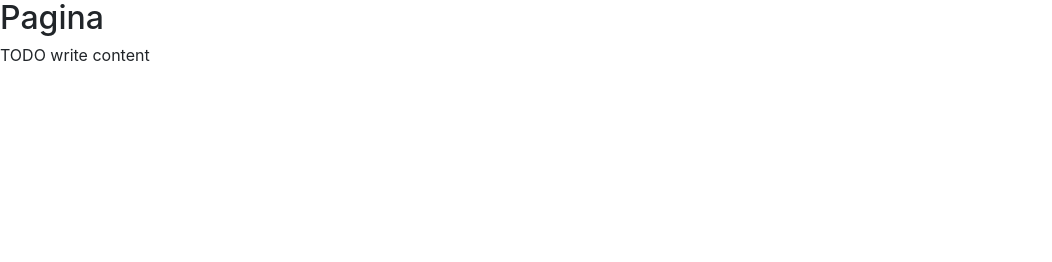
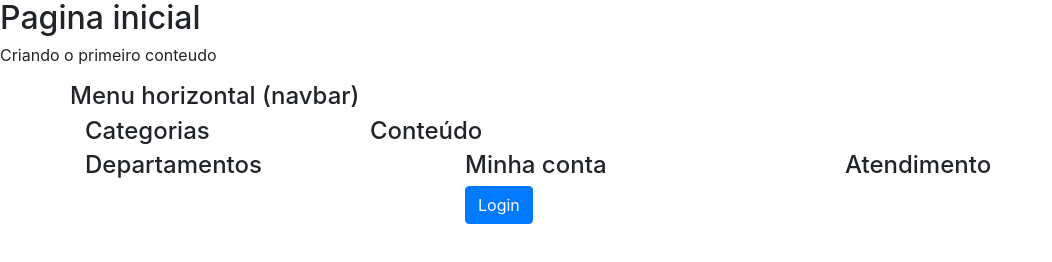
Before and after one commit to MarceloCLima/web, a plain HTML site: page public_html/index.html in a window 1280 px wide. Shown: the whole page, without its empty margins (0-1052 px from the left). Drawn offline with Linux system fonts and the light colour scheme.

Commit message:
Teste com bootstrap.

```diff
--- a/public_html/index.html
+++ b/public_html/index.html
@@ -3,7 +3,7 @@
 
 
     <head>
-        <title>TODO supply a title</title>
+        <title>TW</title>
         <meta charset="UTF-8">
         <meta name="viewport" content="width=device-width, initial-scale=1.0">
 
@@ -22,7 +22,73 @@
 
     </head>
     <body>
-        <h2>Pagina </h2>
-        <div>TODO write content</div>
+        <h2>Pagina inicial</h2>
+        <p>
+            Criando o primeiro conteudo
+        </p>
+
+
+
+        <!--Tudo que for -fluid ocupa a largura toda da pagina-->
+        <div class="container">
+
+            <!----------------------------------------------------------------------->
+
+            <!--Esta é a linha do topo, do menu horizontal-->
+            <div class="row">
+
+                <h4>Menu horizontal (navbar)</h4>
+
+            </div>
+
+            <!-------------------------------------------------------------------->
+
+            <!--Esta é a linha do conteudo e das categorias-->
+            <div class="row">
+
+                <div class="col">
+
+                    <h4>Categorias</h4>
+
+                </div>
+
+                <div class="col-9">
+
+                    <h4>Conteúdo</h4>
+
+                </div>
+
+
+            </div>
+
+            <!------------------------------------------------------------------->
+
+            <!--Esta é a linha do rodapé-->
+            <div class="row">
+
+                <div class="col">
+
+                    <h4>Departamentos</h4>
+
+                </div>
+
+                <div class="col">
+
+                    <h4>Minha conta</h4>
+
+                    <a href="#" class="btn btn-primary">Login</a>
+
+                </div>
+
+                <div class="col">
+
+                    <h4>Atendimento</h4>
+
+                </div>
+            </div>
+
+
+        </div>
+
     </body>
 </html>
```
Also changed, not shown: 1 other file.
